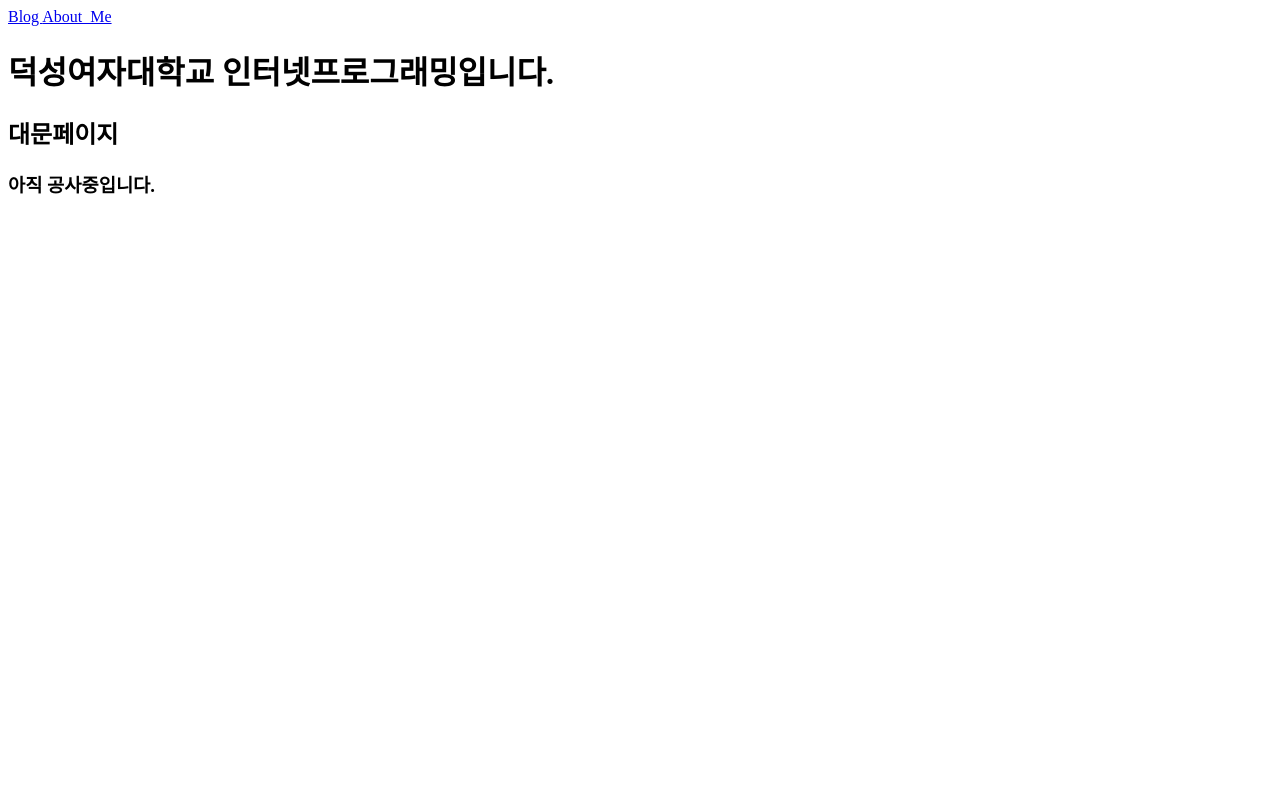
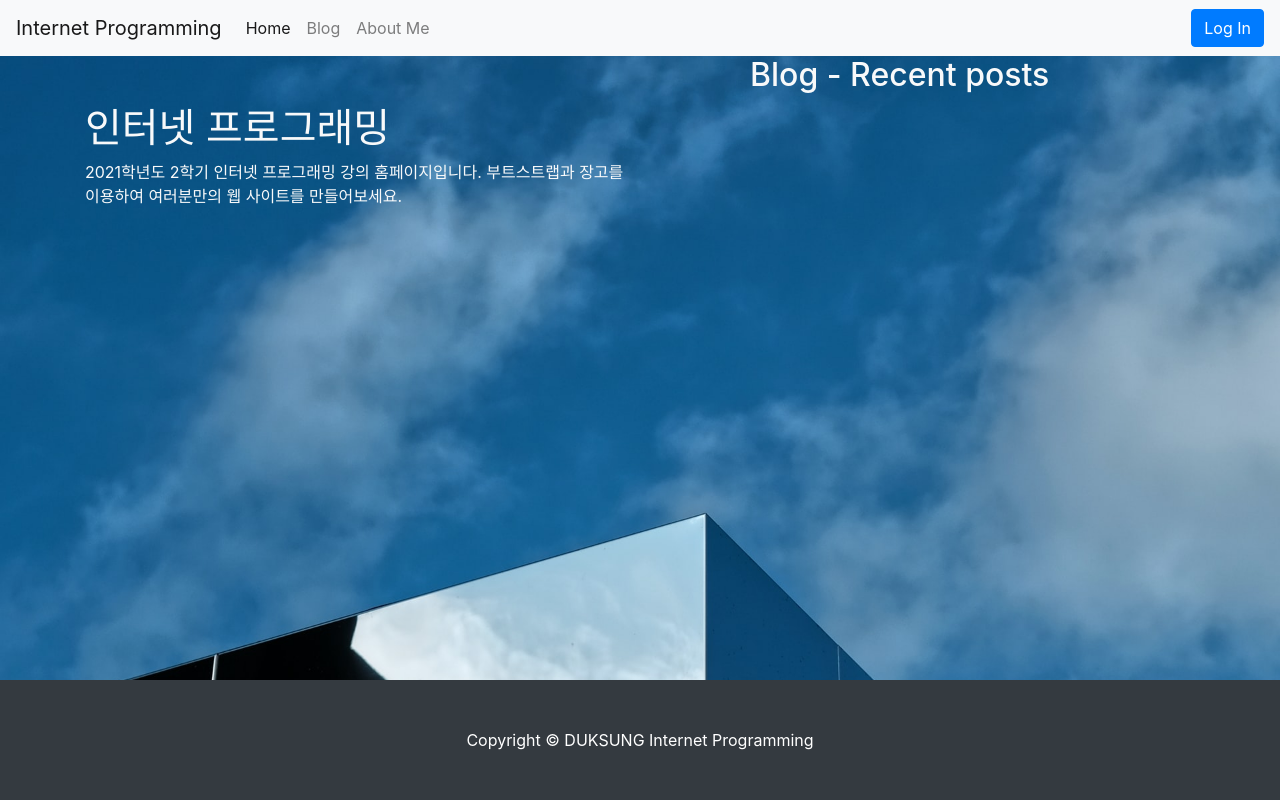
Before and after one commit to jiho-par/DSInternetProg, a Django app: page / in a window 1280 px wide. Run offline with Django 3.2, Linux system fonts and the light colour scheme; data that the repository does not hold is empty; some libraries are stand-ins or nearby versions.

Commit message:
13주까지 완벽

```diff
--- a/blog/templates/blog/post_detail.html
+++ b/blog/templates/blog/post_detail.html
@@ -34,7 +34,7 @@
                                 {% endif %}
                             </div>
                         </header>
-                        <!-- Preview image figure-->
+                        <!-- Preview images figure-->
                         <!--사진이 없는 경우에 주소에서 사진을 가져와 첨부-->
                         <!--seed, 각각의 아이디를 주지 않으면 동일한 사진을 출력-->
                         {% if post.head_image %}
--- /dev/null
+++ b/single_pages/static/single_pages/css/landing.css
@@ -0,0 +1,15 @@
+body {
+    background: url('/static/single_pages/images/amsterdam_sky.jpg') no-repeat center center fixed;
+    -webkit-background-size: cover;
+    -moz-background-size: cover;
+    background-size: cover;
+    -o-background-size: cover;
+}
+
+section {
+    margin-bottom: 150px;
+}
+
+.card {
+    background-color: rgba(255, 255, 255, 0.6);
+}
--- a/single_pages/templates/single_pages/landing.html
+++ b/single_pages/templates/single_pages/landing.html
@@ -1,23 +1,41 @@
 <!DOCTYPE html>
+{% load static %}
 <html lang="en">
 <head>
     <meta charset="UTF-8">
     <title>덕성여자대학교 인터넷프로그래밍</title>
+    <link href="{% static 'blog/bootstrap/bootstrap.min.css' %}" rel="stylesheet" type="text/css" media="screen">
+    <link href="{% static 'single_pages/css/landing.css' %}" rel="stylesheet" type="text/css" media="screen">
+    <script src="https://kit.fontawesome.com/244f04d9a0.js" crossorigin="anonymous"></script>
 </head>
 <body>
-<nav>
-    <a href="/blog/"> Blog </a>
-    <a href="/about_me/"> About_Me </a>
-</nav>
-<h1>
-    덕성여자대학교 인터넷프로그래밍입니다.
-</h1>
-<h2>
-    대문페이지
-</h2>
-<h3>
-    아직 공사중입니다.
-</h3>
-
+    {% include 'blog/navbar.html' %}
+<section>
+    <div class="container">
+        <div class="row justify-content-between">
+            <div class="col-lg-6 text-light">
+                <h1 class="mt-5">인터넷 프로그래밍</h1>
+                <p>2021학년도 2학기 인터넷 프로그래밍 강의 홈페이지입니다. 부트스트랩과 장고를 이용하여 여러분만의
+                웹 사이트를 만들어보세요.</p>
+            </div>
+            <div class="col-lg-5">
+                <h2 class="text-light">Blog - Recent posts</h2>
+                {% for post in recent_posts %}
+                <div class="card mt-1">
+                    <div class="card-body">
+                        <h6><a href="{{ post.get_absolute_url }}" class="text-decoration-none text-dark">{{ post.title }}</a></h6>
+                    </div>
+                </div>
+                {% endfor %}
+            </div>
+        </div>
+    </div>
+</section>
+<div class="fixed-bottom">
+    {% include 'blog/footer.html' %}
+</div>
+    <script src="https://code.jquery.com/jquery-3.5.1.slim.min.js" integrity="sha384-DfXdz2htPH0lsSSs5nCTpuj/zy4C+OGpamoFVy38MVBnE+IbbVYUew+OrCXaRkfj" crossorigin="anonymous"></script>
+    <script src="https://cdn.jsdelivr.net/npm/popper.js@1.16.1/dist/umd/popper.min.js" integrity="sha384-9/reFTGAW83EW2RDu2S0VKaIzap3H66lZH81PoYlFhbGU+6BZp6G7niu735Sk7lN" crossorigin="anonymous"></script>
+    <script src="https://cdn.jsdelivr.net/npm/bootstrap@4.5.3/dist/js/bootstrap.min.js" integrity="sha384-w1Q4orYjBQndcko6MimVbzY0tgp4pWB4lZ7lr30WKz0vr/aWKhXdBNmNb5D92v7s" crossorigin="anonymous"></script>
 </body>
 </html>
--- a/single_pages/views.py
+++ b/single_pages/views.py
@@ -1,11 +1,15 @@
 from django.shortcuts import render
-
+from blog.models import Post
 # Create your views here.
 
 #<FBV 스타일로 페이지 만들기>
 #대문 페이지
 def landging(request):
-    return render(request, 'single_pages/landing.html')
+    #최근 포스트
+    recent_posts = Post.objects.order_by('-pk')[:3]
+    return render(request, 'single_pages/landing.html',
+                  {'recent_posts' : recent_posts})
+
 #자기소개 페이지
 def about_me(request):
     return render(request, 'single_pages/about_me.html')
```
Also changed, not shown: single_pages/tests.py (+40 -1 lines), single_pages/static/single_pages/images/amsterdam_sky.jpg (added).
